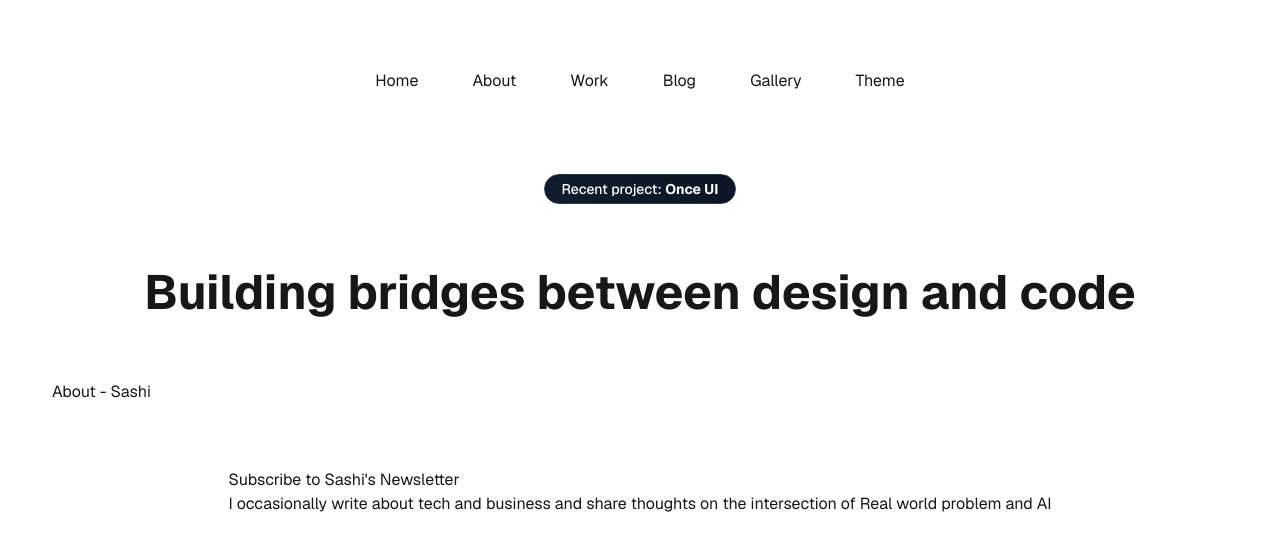
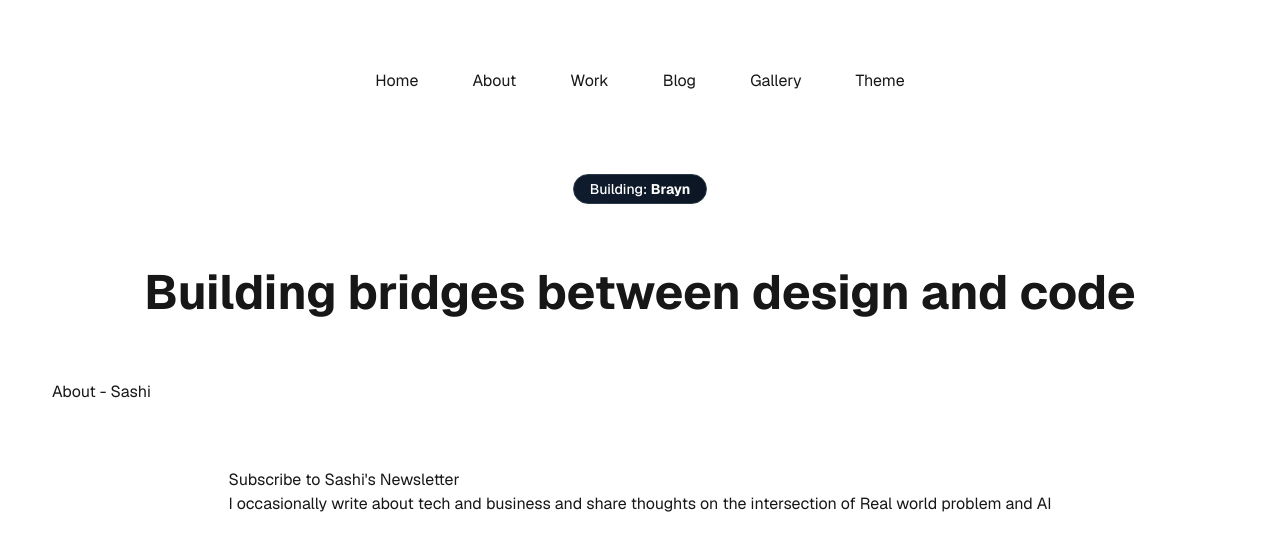
Before and after one commit to sashi-does/portfolio, a Next.js app: page / in a window 1280 px wide. Shown: the top 550 px of the page. Built offline with nearby package versions, Linux system fonts and the light colour scheme.

Commit message:
brayn alert

```diff
--- a/src/components/Badge/page.tsx
+++ b/src/components/Badge/page.tsx
@@ -6,7 +6,7 @@
       <div className="relative inline-block rounded-full px-4 py-1 border border-[#2A3A47] bg-gradient-to-r from-[#0f1c2e] to-[#0c1624] text-sm font-medium text-white shadow-inner overflow-hidden hover:shine-slant-active">
         <div className="shine-slant absolute inset-0 opacity-30 pointer-events-none"></div>
         <span className="relative z-10">
-          Recent project: <span className="font-bold text-white">Once UI</span>
+          Building: <span className="font-bold text-white">Brayn</span>
         </span>
       </div>
     );
```
